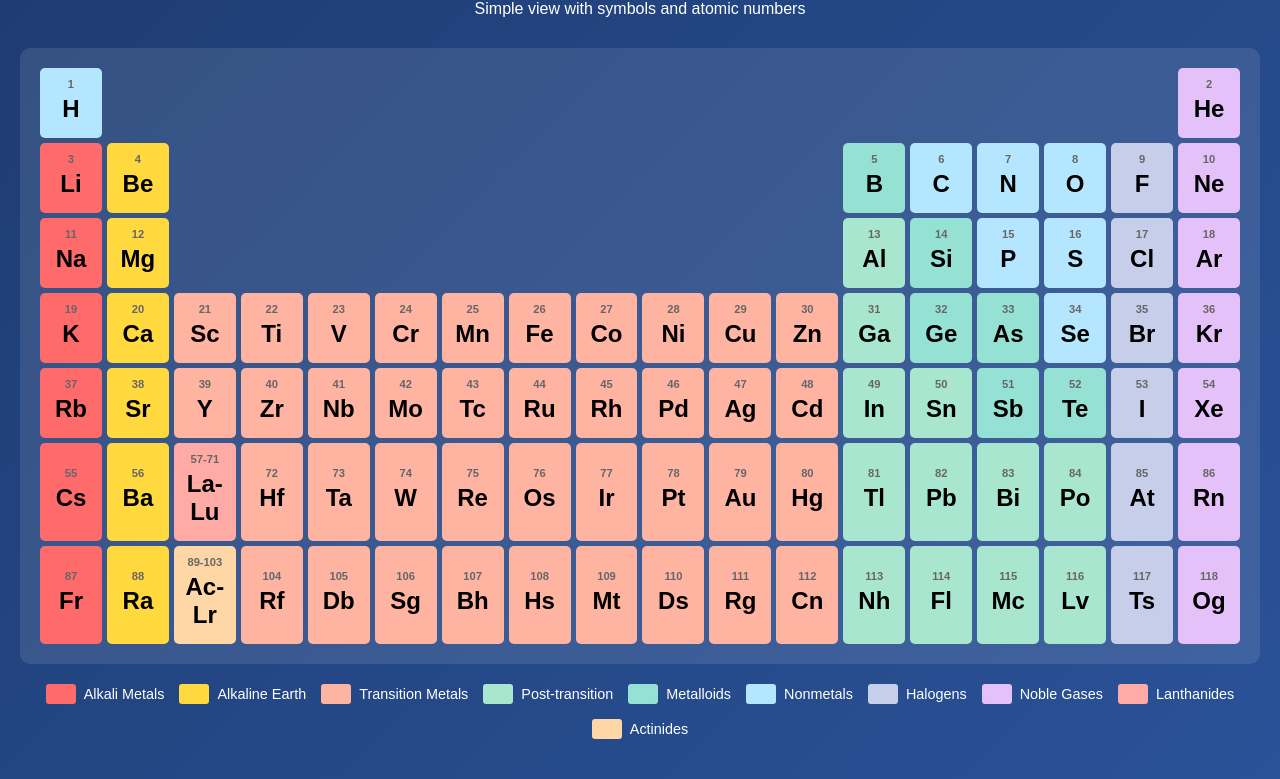
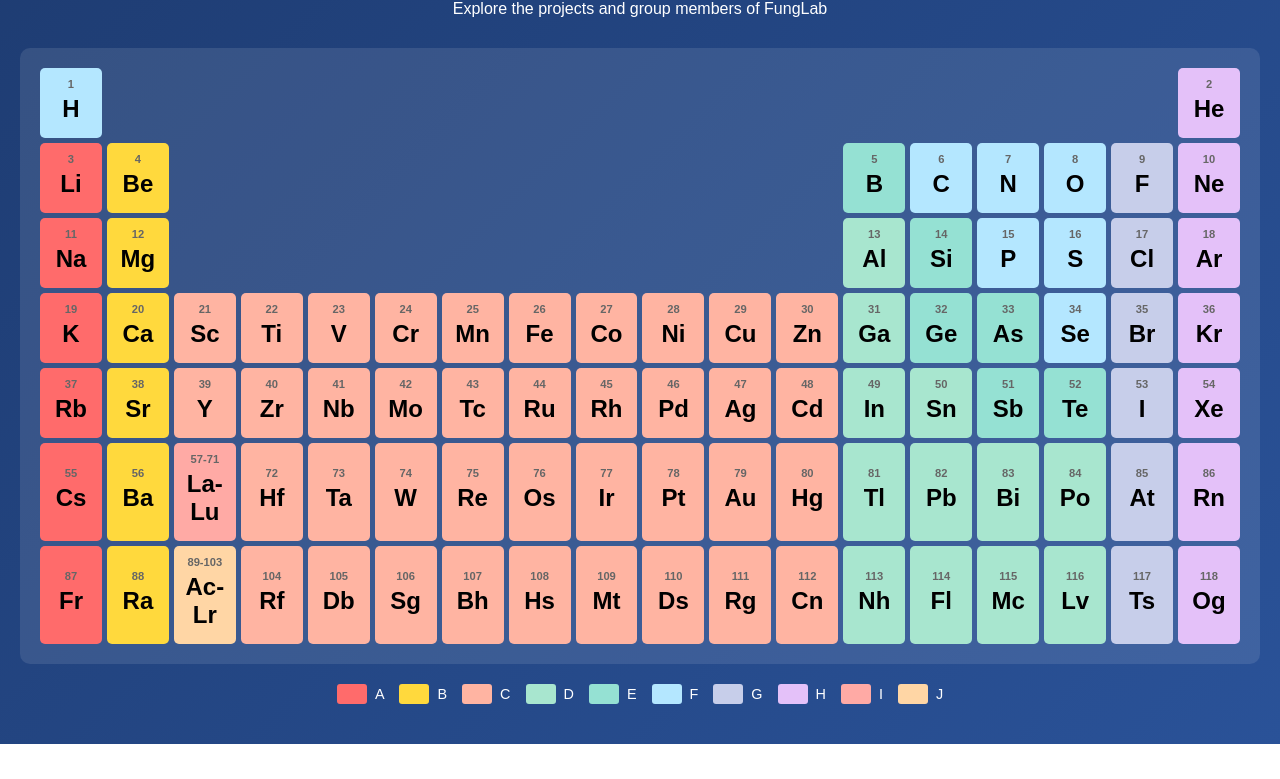
Before and after one commit to sufyanaslam44/Pro.FunMan, a website: page pt.html in a window 1280 px wide. Shown: the part 77-856 px from the top of the page. After the commit the page ends 821 px from the top, so only its background shows below. Drawn offline with Linux system fonts and the light colour scheme.

Commit message:
LittleIntro

```diff
--- a/pt.html
+++ b/pt.html
@@ -131,8 +131,8 @@
 </head>
 <body>
     <div class="header">
-        <h1>⚛️ Periodic Table of Elements</h1>
-        <p>Simple view with symbols and atomic numbers</p>
+        <h1>⚛️ Periodic Table of FungLab</h1>
+        <p>Explore the projects and group members of FungLab</p>
     </div>
 
     <div class="periodic-table">
@@ -278,16 +278,16 @@
     </div>
 
     <div class="legend">
-        <div class="legend-item"><div class="legend-color alkali"></div>Alkali Metals</div>
-        <div class="legend-item"><div class="legend-color alkaline"></div>Alkaline Earth</div>
-        <div class="legend-item"><div class="legend-color transition"></div>Transition Metals</div>
-        <div class="legend-item"><div class="legend-color post-transition"></div>Post-transition</div>
-        <div class="legend-item"><div class="legend-color metalloid"></div>Metalloids</div>
-        <div class="legend-item"><div class="legend-color nonmetal"></div>Nonmetals</div>
-        <div class="legend-item"><div class="legend-color halogen"></div>Halogens</div>
-        <div class="legend-item"><div class="legend-color noble"></div>Noble Gases</div>
-        <div class="legend-item"><div class="legend-color lanthanide"></div>Lanthanides</div>
-        <div class="legend-item"><div class="legend-color actinide"></div>Actinides</div>
+        <div class="legend-item"><div class="legend-color alkali"></div>A</div>
+        <div class="legend-item"><div class="legend-color alkaline"></div>B</div>
+        <div class="legend-item"><div class="legend-color transition"></div>C</div>
+        <div class="legend-item"><div class="legend-color post-transition"></div>D</div>
+        <div class="legend-item"><div class="legend-color metalloid"></div>E</div>
+        <div class="legend-item"><div class="legend-color nonmetal"></div>F</div>
+        <div class="legend-item"><div class="legend-color halogen"></div>G</div>
+        <div class="legend-item"><div class="legend-color noble"></div>H</div>
+        <div class="legend-item"><div class="legend-color lanthanide"></div>I</div>
+        <div class="legend-item"><div class="legend-color actinide"></div>J</div>
     </div>
 </body>
 </html>
```
Also changed, not shown: index.html (+4 -5 lines).
